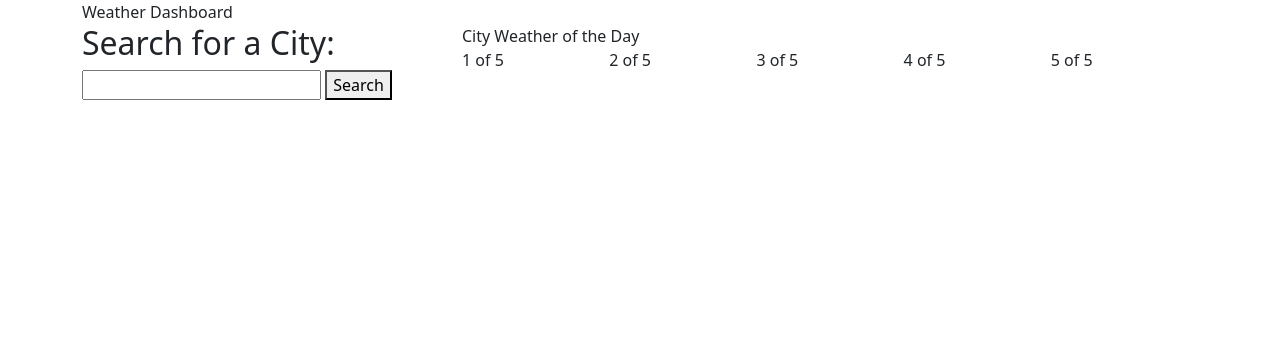
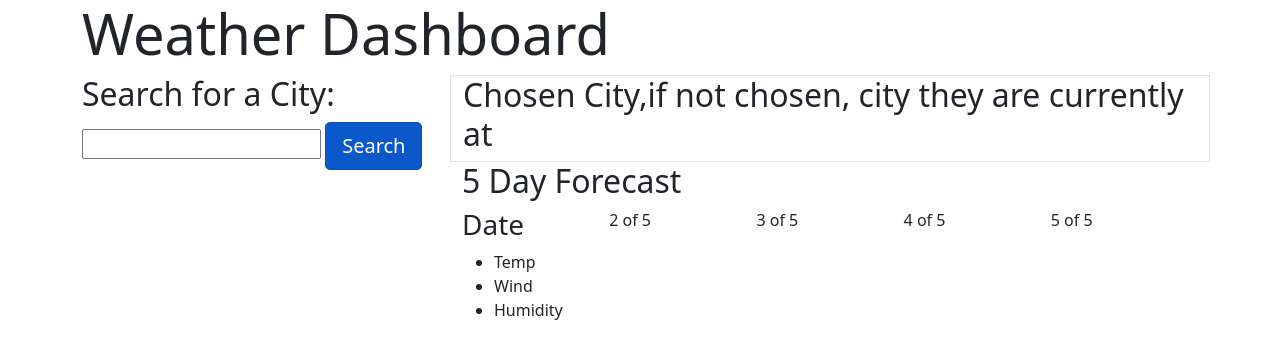
Before and after one commit to sgoodsss/weather-dashboard, a plain HTML site: page index.html in a window 1280 px wide. Drawn offline with nearby package versions, Linux system fonts and the light colour scheme.

Commit message:
Added Bootstrap Styling to match assignment example

```diff
--- a/index.html
+++ b/index.html
@@ -7,49 +7,54 @@
     <link href="https://cdn.jsdelivr.net/npm/bootstrap@5.0.2/dist/css/bootstrap.min.css" rel="stylesheet" integrity="sha384-EVSTQN3/azprG1Anm3QDgpJLIm9Nao0Yz1ztcQTwFspd3yD65VohhpuuCOmLASjC" crossorigin="anonymous">
 
     <link rel="stylesheet" href="style.css">
+
     <title>5 Day Weather Forecast</title>
   </head>
 
   <body>
-    <!-- Search for a City -->
-
-    <!-- Individual City Info- it's own row -->
-
-    <!-- 5 day weather Forecast -->
 
    <div class="container">
     <div class="row">
-        <header>Weather Dashboard</header>
+        <h1 class="display-4">Weather Dashboard</h1>
     </div>
   <div class="row">
 
     <div class="col-4">
       <h2>Search for a City:</h2>
       <input type="text" id="cityName">
-      <button id="search">Search</button>
+      <!-- how do I get this under my text input -->
+      <button type="button" class="btn btn-primary btn-lg">Search</button>
+      <!-- Then I need 8 other secondary buttons of other popular cities -->
     </div>
 
     <div class="col-8">
       <div class="row">
 
-        <div>
-            City Weather of the Day
+        <div class="border">
+            <h2>Chosen City,if not chosen, city they are currently at</h2>
         </div>
 
         <div class="row">
-            <div class="col">
-                1 of 5
+            <h2>5 Day Forecast</h2>
+            <div class="col rounded">
+                <h3>Date</h3>
+                <!-- Graphic if it is sunny, cloudy, or rainy -->
+                <ul>
+                    <li>Temp</li>
+                    <li>Wind</li>
+                    <li>Humidity</li>
+                </ul>
               </div>
-              <div class="col">
+              <div class="col rounded">
                 2 of 5
               </div>
-              <div class="col">
+              <div class="col rounded">
                 3 of 5
               </div>
-              <div class="col">
+              <div class="col rounded">
                 4 of 5
               </div>
-              <div class="col">
+              <div class="col rounded">
                 5 of 5
               </div>
         </div>
@@ -62,5 +67,6 @@
     <script src="https://cdn.jsdelivr.net/npm/bootstrap@5.0.2/dist/js/bootstrap.bundle.min.js" integrity="sha384-MrcW6ZMFYlzcLA8Nl+NtUVF0sA7MsXsP1UyJoMp4YLEuNSfAP+JcXn/tWtIaxVXM" crossorigin="anonymous"></script>
 
     <script src="script.js"></script>
+
 </body>
 </html>
--- a/script.js
+++ b/script.js
@@ -0,0 +1,6 @@
+// Toggles all buttons
+var buttons = document.querySelectorAll('.btn')
+buttons.forEach(function (button) {
+  var button = new bootstrap.Button(button)
+  button.toggle()
+})
```
